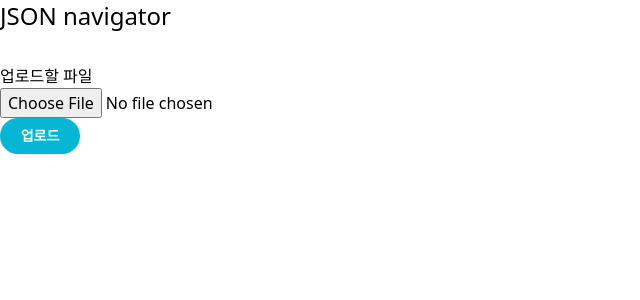
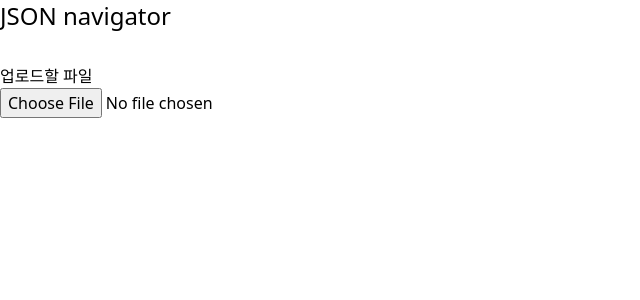
Before and after one commit to domuk-k/json-navigator, a Next.js app: page / in a window 1280 px wide. Shown: the top 300 px of the page, without its empty margins (0-640 px from the left). Built offline with nearby package versions, Linux system fonts and the light colour scheme.

Commit message:
fix: 업로드 UX 변경 - 업로드 버튼으로 확인하는 절차없이 앱내 상태로 로드되도록 수정

```diff
--- a/components/UploadForm/index.tsx
+++ b/components/UploadForm/index.tsx
@@ -1,23 +1,22 @@
-import React, { useCallback, useState, useRef, type FormEvent } from 'react';
+import React, { useCallback, useState, type FormEvent } from 'react';
 
 import useReadFileAsJSON from 'hooks/useReadFileAsJSON';
 
 const UploadForm = () => {
   const [loadedJSON, setLoadedJSON] = useState<object>();
 
-  const fileInputRef = useRef<HTMLInputElement>(null);
-
   const { readAsJSON, data } = useReadFileAsJSON();
 
-  const handleSubmit = useCallback(
-    (event: FormEvent) => {
+  const handleChange = useCallback(
+    (event: React.ChangeEvent<HTMLInputElement>) => {
+      const file = event.target.files?.[0];
+
+      if (!file) {
+        return;
+      }
       event.preventDefault();
 
-      if (!fileInputRef.current?.files?.[0]) {
-        return;
-      }
-
-      readAsJSON(fileInputRef.current.files[0], {
+      readAsJSON(file, {
         onLoad: (data) => {
           setLoadedJSON(data);
         },
@@ -29,12 +28,9 @@ const UploadForm = () => {
   );
 
   return (
-    <form className="flex flex-col" id="upload" onSubmit={handleSubmit}>
+    <form className="flex flex-col" id="upload">
       <label htmlFor="file">업로드할 파일</label>
-      <input type="file" accept=".json" ref={fileInputRef} />
-      <button className="w-20 px-4 py-2 font-semibold text-sm bg-cyan-500 text-white rounded-full shadow-sm">
-        업로드
-      </button>
+      <input type="file" accept=".json" onChange={handleChange} />
     </form>
   );
 };
```
